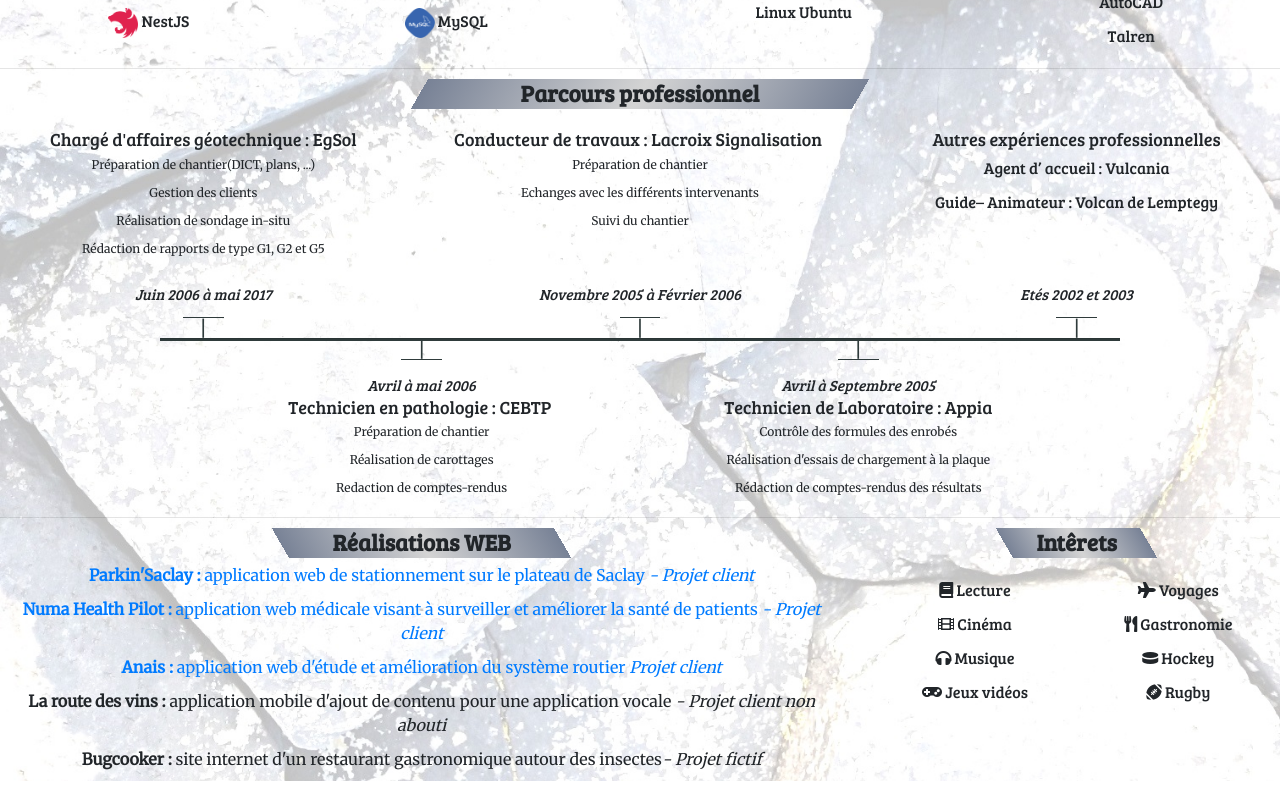
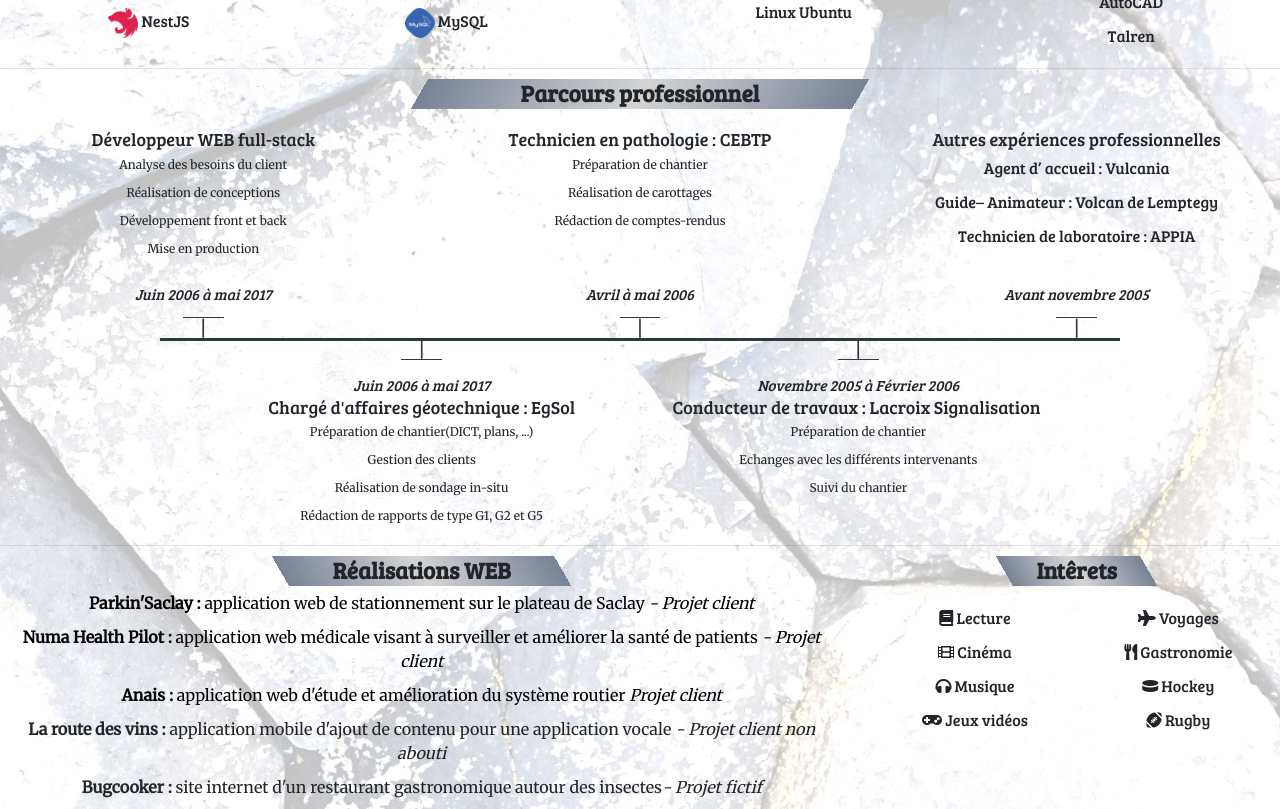
Before and after one commit to ThePuffin/CVDeveloppeur, a React (Create React App) app: page / in a window 1280 px wide. Shown: the part 900-1709 px from the top of the page. Before the commit the page ends 1681 px from the top, so only its background shows below. Built offline with nearby package versions, Linux system fonts and the light colour scheme.

Commit message:
update experience

```diff
--- a/src/components/parcours/Parcours.js
+++ b/src/components/parcours/Parcours.js
@@ -1,5 +1,6 @@
-import React, { Component } from "react";
-import "./Parcours.css";
+import './Parcours.css';
+
+import React, { Component } from 'react';
 
 class Parcours extends Component {
   constructor(props) {
@@ -7,45 +8,49 @@
     this.state = {};
   }
   render() {
-    return <div>
+    return (
+      <div>
         <h3> Parcours professionnel </h3>
         <br />
 
         <div className="row">
           <div className="col-4">
-            <h5> Chargé d'affaires géotechnique : EgSol</h5>
+            <h5> Développeur WEB full-stack</h5>
 
             <p className="descriptionParcours">
-              Préparation de chantier(DICT, plans, ...)<br />
+              Analyse des besoins du client
+              <br />
             </p>
             <p className="descriptionParcours">
-              Gestion des clients<br />
+              Réalisation de conceptions
+              <br />
             </p>
             <p className="descriptionParcours">
-              Réalisation de sondage in-situ<br />
+              Développement front et back
+              <br />
+            </p>
+            <p className="descriptionParcours"> Mise en production </p>
+          </div>
+          <div className="col-4">
+            <h5>Technicien en pathologie : CEBTP </h5>
+
+            <p className="descriptionParcours">
+              Préparation de chantier
+              <br />
             </p>
             <p className="descriptionParcours">
-              {" "}
-              Rédaction de rapports de type G1, G2 et G5{" "}
-            </p>
-          </div>
-          <div className="col-4">
-            <h5>Conducteur de travaux : Lacroix Signalisation </h5>
-
-            <p className="descriptionParcours">
-              Préparation de chantier<br />
+              Réalisation de carottages
+              <br />
             </p>
             <p className="descriptionParcours">
-              Echanges avec les différents intervenants<br />
-            </p>
-            <p className="descriptionParcours">
-              Suivi du chantier <br />
+              Rédaction de comptes-rendus <br />
             </p>
           </div>
           <div className="col-4">
             <h5> Autres expériences professionnelles</h5>
             <p className="pFont"> Agent d’ accueil : Vulcania </p>
             <p className="pFont">Guide– Animateur : Volcan de Lemptegy </p>
+            <p className="pFont">Technicien de laboratoire : APPIA </p>
           </div>
         </div>
         <br />
@@ -56,12 +61,12 @@
             <p className="colle traitVertHaut">|</p>
           </div>
           <div className="col-4 ">
-            <span>Novembre 2005 à Février 2006</span>
+            <span>Avril à mai 2006</span>
             <hr className="petitTrait traitBas" />
             <p className="colle traitVertHaut">|</p>
           </div>
           <div className="col-4 ">
-            <span>Etés 2002 et 2003</span>
+            <span>Avant novembre 2005</span>
             <hr className="petitTrait traitBas" />
             <p className="colle traitVertHaut">|</p>
           </div>
@@ -71,43 +76,50 @@
           <div className="offset-2 col-4 ">
             <p className="colle traitVertBas">|</p>
             <hr className="petitTrait traitHaut" />
-            <span>Avril à mai 2006</span>
+            <span> Juin 2006 à mai 2017 </span>
           </div>
           <div className="col-4 ">
             <p className=" colle traitVertBas">|</p>
             <hr className="petitTrait traitHaut" />
-            <span>Avril à Septembre 2005</span>
+            <span>Novembre 2005 à Février 2006</span>
           </div>
         </div>
         <div className="row">
           <div className="offset-2 col-4">
-            <h5>Technicien en pathologie : CEBTP </h5>
+            <h5> Chargé d'affaires géotechnique : EgSol</h5>
 
             <p className="descriptionParcours">
-              Préparation de chantier<br />
+              Préparation de chantier(DICT, plans, ...)
+              <br />
             </p>
             <p className="descriptionParcours">
-              Réalisation de carottages<br />
+              Gestion des clients
+              <br />
             </p>
             <p className="descriptionParcours">
-              Redaction de comptes-rendus<br />
+              Réalisation de sondage in-situ
+              <br />
             </p>
+            <p className="descriptionParcours"> Rédaction de rapports de type G1, G2 et G5 </p>
           </div>
           <div className="col-4">
-            <h5>Technicien de Laboratoire : Appia</h5>
+            <h5>Conducteur de travaux : Lacroix Signalisation </h5>
 
             <p className="descriptionParcours">
-              Contrôle des formules des enrobés<br />
+              Préparation de chantier
+              <br />
             </p>
             <p className="descriptionParcours">
-              Réalisation d'essais de chargement à la plaque<br />
+              Echanges avec les différents intervenants
+              <br />
             </p>
             <p className="descriptionParcours">
-              Rédaction de comptes-rendus des résultats<br />
+              Suivi du chantier <br />
             </p>
           </div>
         </div>
-      </div>;
+      </div>
+    );
   }
 }
 
--- a/src/index.css
+++ b/src/index.css
@@ -1,5 +1,9 @@
 body {
-    margin: 0;
-    padding: 0;
-    /* font-family: sans-serif; */
+  margin: 0;
+  padding: 0;
+  /* font-family: sans-serif; */
 }
+
+a {
+  color: black;
+}
```
